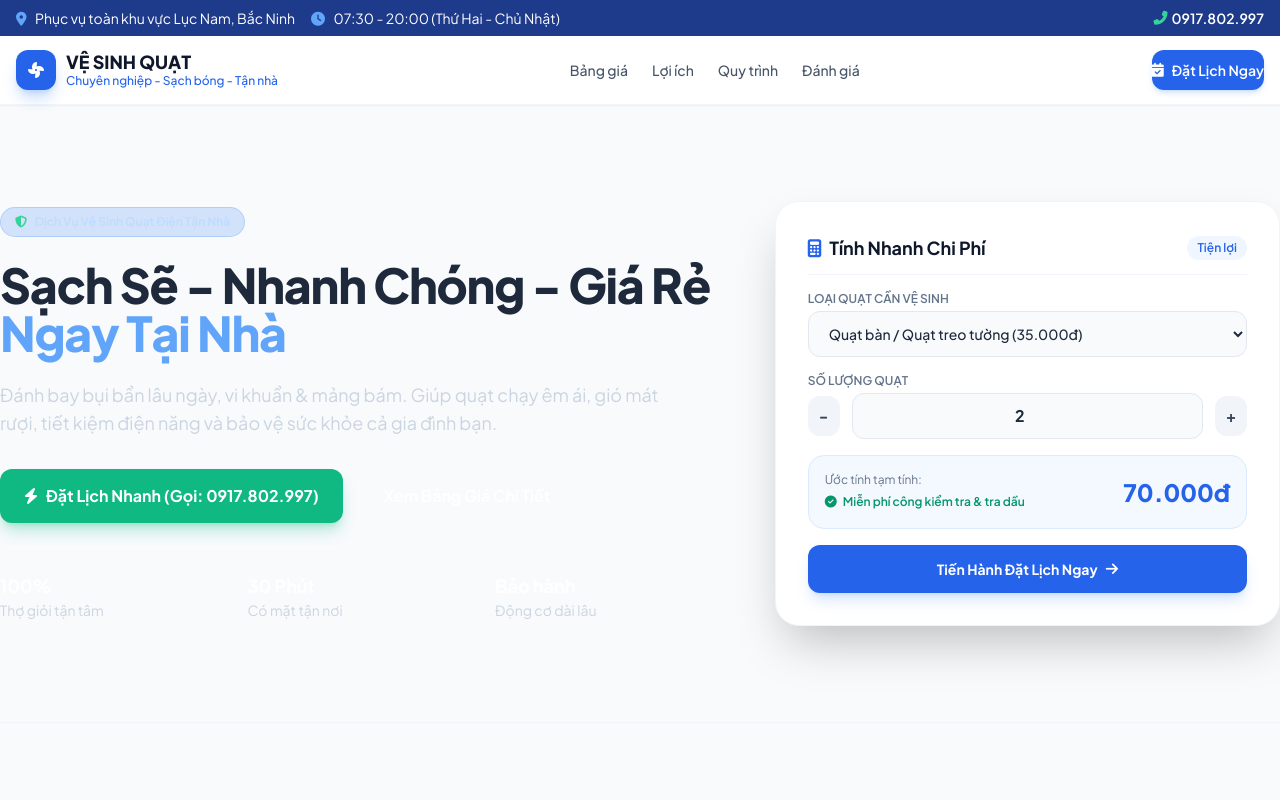
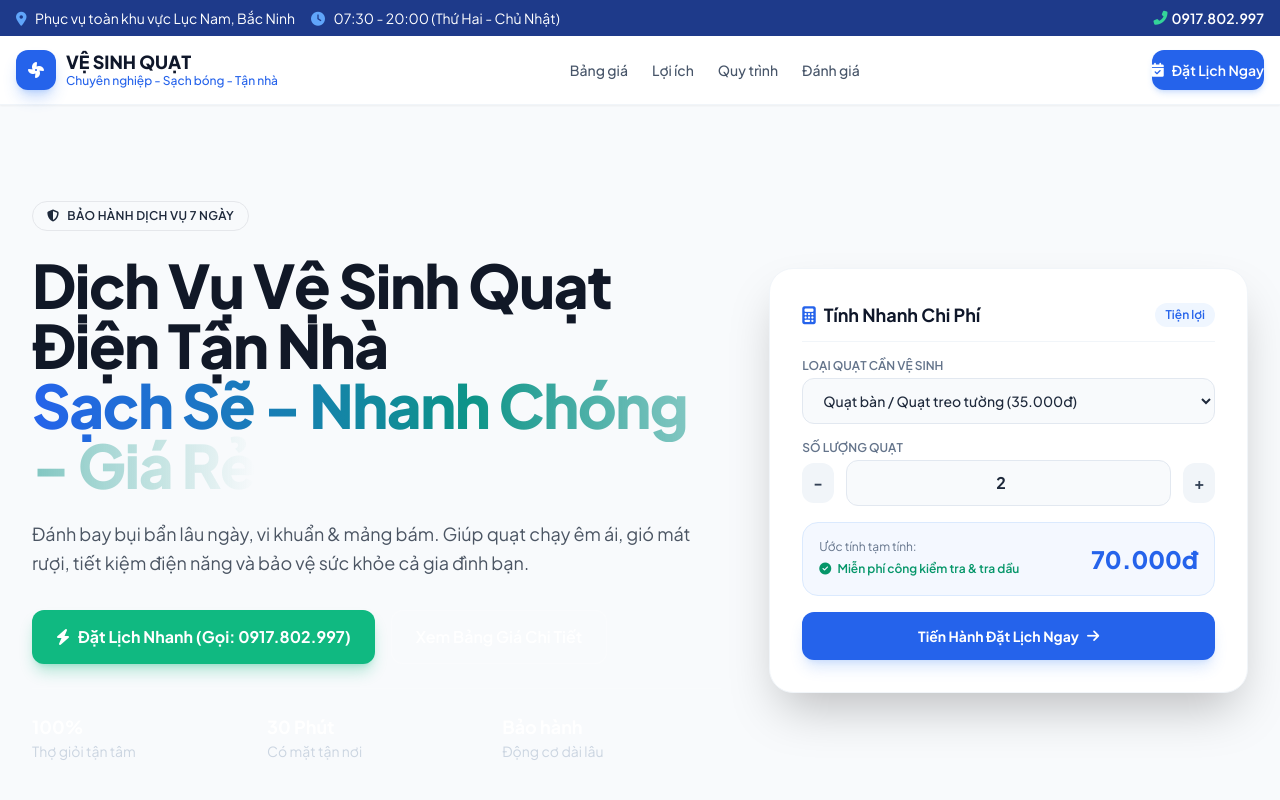
Before and after one commit to truongkmt/vesinhquat, a plain HTML site: page index.html in a window 1280 px wide. Shown: the top 800 px of the page. Drawn offline with nearby package versions, Linux system fonts and the light colour scheme.

Commit message:
Update index.html

```diff
--- a/index.html
+++ b/index.html
@@ -78,18 +78,22 @@
 
     <!-- Hero Section -->
     <section class="hero-bg py-16 lg:py-24 overflow-hidden relative border-b border-slate-100">
-        <div class="max-w-7xl mx-auto px-4 sm:px-6 lg:px-8"></div>
-        <div class="grid grid-cols-1 lg:grid-cols-12 gap-12 items-center">
-            <div class="lg:col-span-7 space-y-6">
-                <span class="inline-flex items-center gap-2 bg-blue-500/20 border border-blue-400/30 text-blue-200 text-xs font-semibold px-3.5 py-1.5 rounded-full">
-                    <i class="fas fa-shield-alt text-emerald-400"></i> Dịch Vụ Vệ Sinh Quạt Điện Tận Nhà
-                </span>
-                <h2 class="text-3xl sm:text-4xl lg:text-5xl font-extrabold tracking-tight leading-tight">
-                    Sạch Sẽ - Nhanh Chóng - Giá Rẻ <span class="text-blue-400">Ngay Tại Nhà</span>
-                </h2>
-                <p class="text-slate-300 text-base sm:text-lg max-w-2xl">
-                    Đánh bay bụi bẩn lâu ngày, vi khuẩn & mảng bám. Giúp quạt chạy êm ái, gió mát rượi, tiết kiệm điện năng và bảo vệ sức khỏe cả gia đình bạn.
-                </p>
+        <div class="max-w-7xl mx-auto px-4 sm:px-6 lg:px-8">
+            <div class="grid grid-cols-1 lg:grid-cols-12 gap-12 items-center">
+
+                <div class="lg:col-span-7 space-y-6 text-center lg:text-left">
+                    <div class="inline-flex items-center gap-2 px-3.5 py-1.5 rounded-full bg-fresh-500/10 text-fresh-600 font-semibold text-xs tracking-wide uppercase border border-fresh-500/20">
+                        <i class="fa-solid fa-shield-halved"></i> Bảo Hành Dịch Vụ 7 Ngày
+                    </div>
+
+                    <h1 class="text-4xl sm:text-5xl lg:text-6xl font-extrabold text-gray-900 tracking-tight leading-tight">
+                        Dịch Vụ Vệ Sinh Quạt Điện Tận Nhà <br class="hidden sm:inline"/>
+                        <span class="bg-gradient-to-r from-brand-600 via-teal-600 to-fresh-500 bg-clip-text text-transparent">Sạch Sẽ - Nhanh Chóng - Giá Rẻ</span>
+                    </h1>
+
+                    <p class="text-lg text-gray-600 max-w-2xl mx-auto lg:mx-0 leading-relaxed">
+                        Đánh bay bụi bẩn lâu ngày, vi khuẩn & mảng bám. Giúp quạt chạy êm ái, gió mát rượi, tiết kiệm điện năng và bảo vệ sức khỏe cả gia đình bạn.
+                    </p>
                 <div class="flex flex-wrap gap-4 pt-2">
                     <a href="#booking" class="bg-emerald-500 hover:bg-emerald-600 text-white font-bold px-6 py-3.5 rounded-xl shadow-lg shadow-emerald-500/30 transition flex items-center gap-2 text-base">
                         <i class="fas fa-bolt"></i> Đặt Lịch Nhanh (Gọi: 0917.802.997)
```
